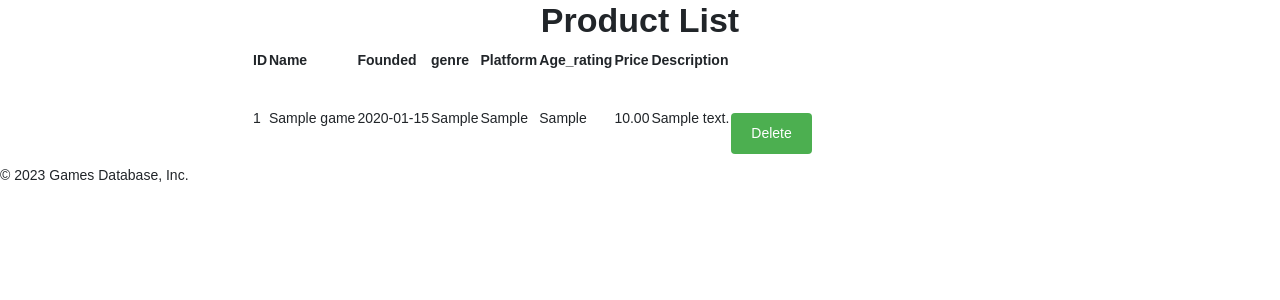
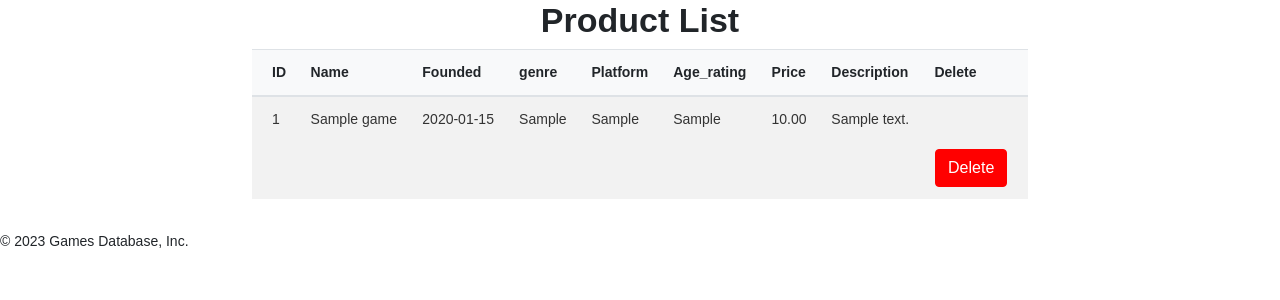
Before and after one commit to tiao1314/Assignemnt-2, a PHP site: page /page-2.php in a window 1280 px wide. Shown: the part 56-356 px from the top of the page. Run offline with PHP 8.4, Linux system fonts and the light colour scheme; tables that the repository leaves empty hold one stand-in row (values such as "Sample post").

Commit message:
changed the 2 button colours red/green

```diff
--- a/mystyle.css
+++ b/mystyle.css
@@ -59,3 +59,50 @@ input[type="submit"]:hover {
   color: red;
   font-size: 12px;
 }
+
+table {
+  border-collapse: collapse;
+  width: 100%;
+  margin-bottom: 2rem;
+}
+
+th,
+td {
+  text-align: left;
+  padding: 0.75rem;
+  vertical-align: top;
+  border-top: 1px solid #dee2e6;
+}
+
+th {
+  background-color: #f8f9fa;
+  border-bottom: 2px solid #dee2e6;
+}
+
+tr:nth-child(even) {
+  background-color: #f2f2f2;
+}
+
+tr:hover {
+  background-color: #e9ecef;
+}
+
+td:first-child,
+th:first-child {
+  padding-left: 1.25rem;
+}
+
+td:last-child,
+th:last-child {
+  padding-right: 1.25rem;
+}
+
+td {
+  font-size: 14px;
+  color: #333;
+}
+
+.delete-btn {
+  background-color: red;
+  border-color: red;
+}
--- a/page-1.php
+++ b/page-1.php
@@ -42,6 +42,7 @@ include 'includes/include.php'
                 <td><?php echo $game['price']; ?></td>
                 <td><?php echo $game['description']; ?></td>
 
+
             </tr>
             <?php endforeach; ?>
         </table>
--- a/page-2.php
+++ b/page-2.php
@@ -29,6 +29,7 @@ include 'includes/include.php'
                 <th>Age_rating</th>
                 <th>Price</th>
                 <th>Description</th>
+                <th>Delete</th>
             </tr>
 
             <?php foreach ($games as $game) : ?>
@@ -41,13 +42,12 @@ include 'includes/include.php'
                 <td><?php echo $game['age_rating']; ?></td>
                 <td><?php echo $game['price']; ?></td>
                 <td><?php echo $game['description']; ?></td>
-                <td><form action="delete_game.php" method="post">
-                    <input type="hidden" name="game_id"
-                           value="<?php echo $game['gameID']; ?>">
-                    <input type="hidden" name="name"
-                           value="<?php echo $game['name']; ?>">
-                    <input type="submit" value="Delete">
-                </form></td>
+                <td>
+                <form action="delete_game.php" method="post">
+            <input type="hidden" name="game_id" value="<?php echo $game['gameID']; ?>">
+            <button type="submit" class="btn btn-danger delete-btn">Delete</button>
+        </form>
+            </td>
 
             </tr>
             <?php endforeach; ?>
```
